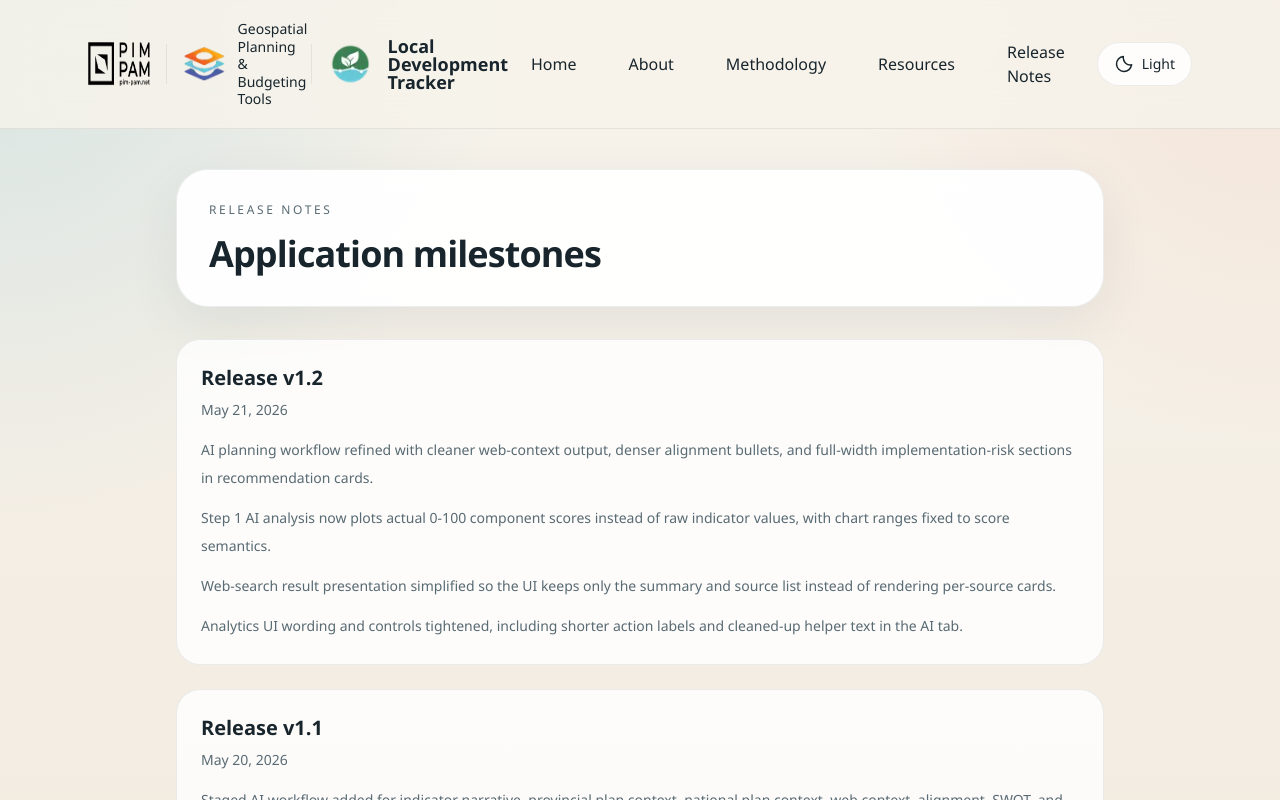
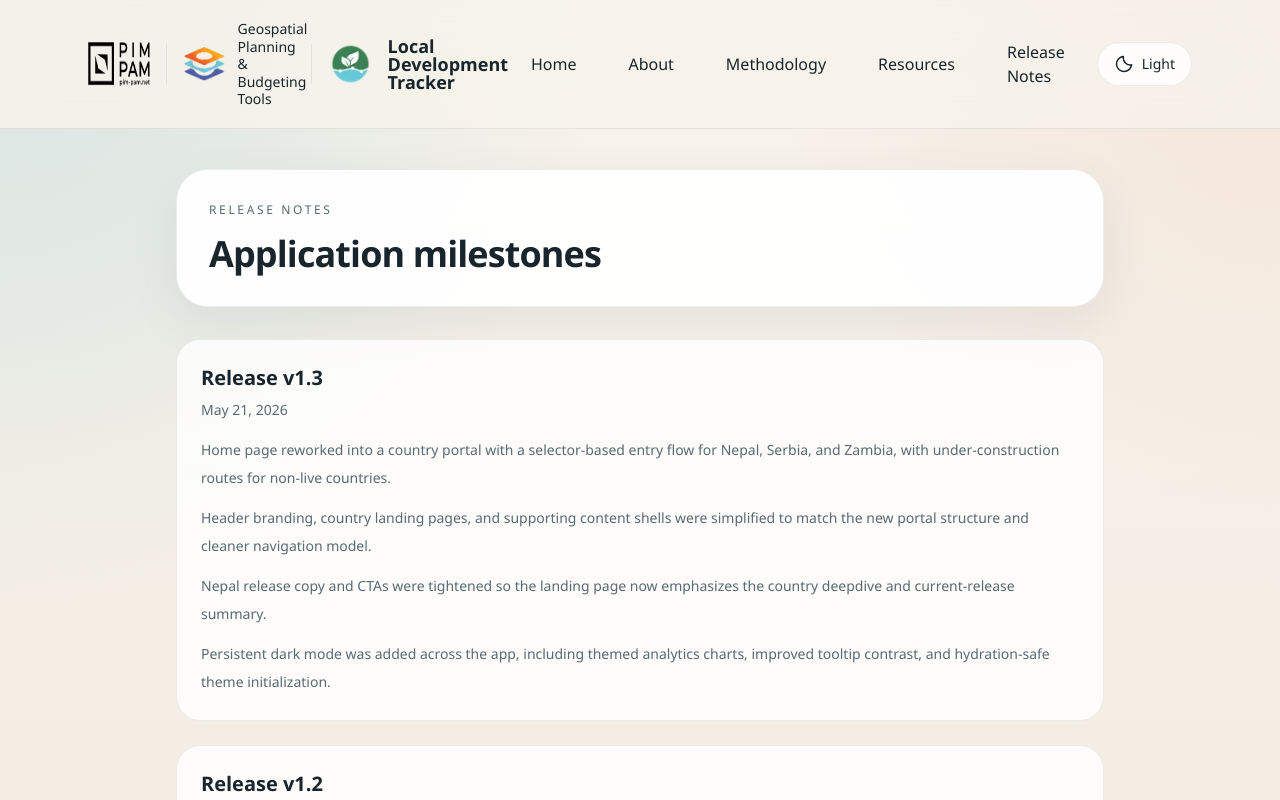
Before and after one commit to sonleh96/wb-ldt-app-nepal, a Next.js app: page /release-notes in a window 1280 px wide. Shown: the top 800 px of the page. Built offline with nearby package versions, Linux system fonts and the light colour scheme.

Commit message:
added new release note

```diff
--- a/src/app/release-notes/page.tsx
+++ b/src/app/release-notes/page.tsx
@@ -1,4 +1,14 @@
 const releases = [
+  {
+    version: "Release v1.3",
+    date: "May 21, 2026",
+    notes: [
+      "Home page reworked into a country portal with a selector-based entry flow for Nepal, Serbia, and Zambia, with under-construction routes for non-live countries.",
+      "Header branding, country landing pages, and supporting content shells were simplified to match the new portal structure and cleaner navigation model.",
+      "Nepal release copy and CTAs were tightened so the landing page now emphasizes the country deepdive and current-release summary.",
+      "Persistent dark mode was added across the app, including themed analytics charts, improved tooltip contrast, and hydration-safe theme initialization.",
+    ],
+  },
   {
     version: "Release v1.2",
     date: "May 21, 2026",
```
